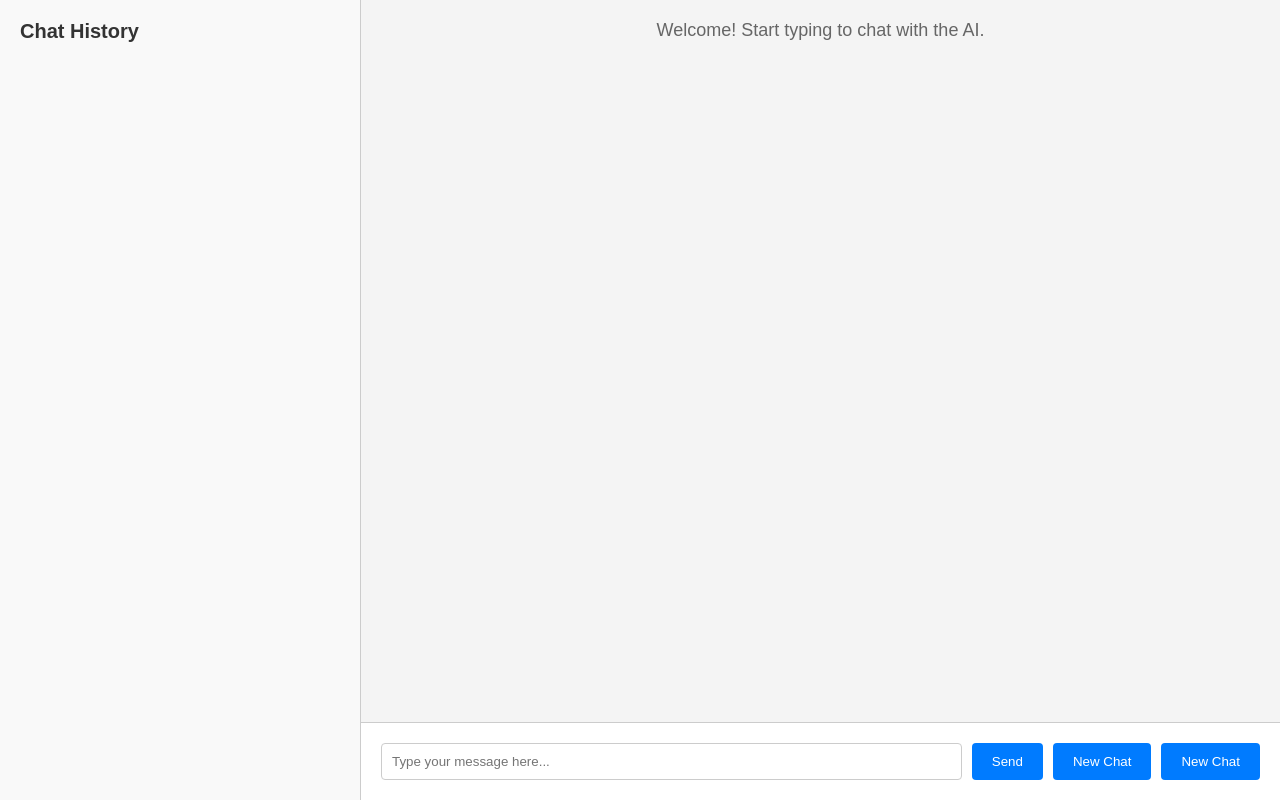
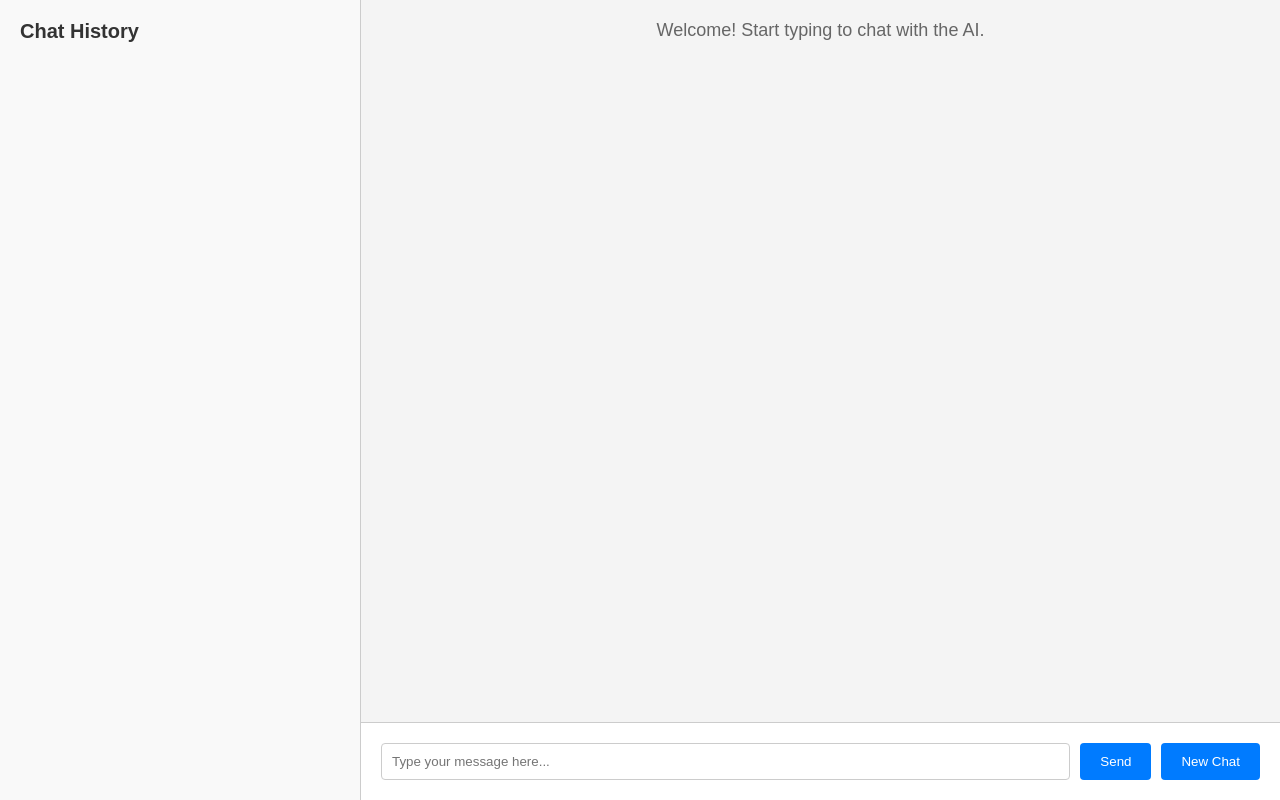
Before and after one commit to theovdm1/AIHomework, a plain HTML site: page Index.html in a window 1280 px wide. Drawn offline with Linux system fonts and the light colour scheme.

Commit message:
Remove new chat button from input container in chat application

```diff
--- a/Index.html
+++ b/Index.html
@@ -22,7 +22,6 @@
             <div id="input-container">
                 <input type="text" id="user-input" placeholder="Type your message here...">
                 <button id="send-button">Send</button>
-                <button id="new-chat-button">New Chat</button>
             </div>
         </div>
     </div>
```
